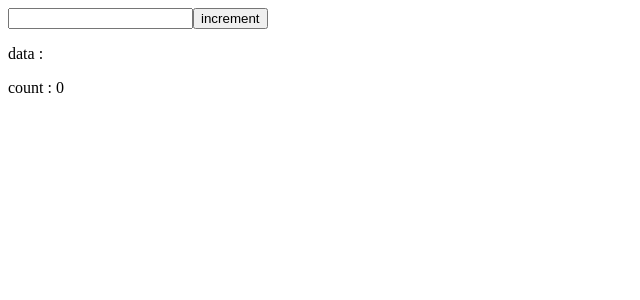
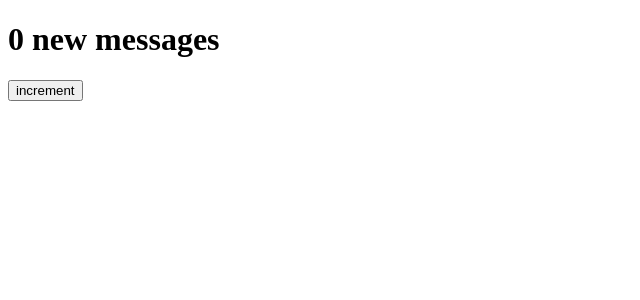
Before and after one commit to mdmusharruf13/React-Hooks, a React (Vite) app: page / in a window 1280 px wide. Shown: the top 300 px of the page, without its empty margins (0-640 px from the left). Built offline with nearby package versions, Linux system fonts and the light colour scheme.

Commit message:
useEffect without dependencies

```diff
--- a/src/App.jsx
+++ b/src/App.jsx
@@ -1,6 +1,8 @@
 // import UseState_01 from "./hooks/UseState/UseState_01"
 // import UseState_02 from "./hooks/UseState/UseState_02"
-import UseState_03 from "./hooks/UseState/UseState_03"
+// import UseState_03 from "./hooks/UseState/UseState_03"
+
+import UseEffect_01 from "./hooks/UseEffect/UseEffect_01"
 
 function App() {
 
@@ -10,7 +12,9 @@ function App() {
 
         {/* <UseState_02 /> */}
 
-        <UseState_03 />
+        {/* <UseState_03 /> */}
+
+        <UseEffect_01 />
     </>
   )
 }
--- /dev/null
+++ b/src/hooks/UseEffect/UseEffect_01.jsx
@@ -0,0 +1,19 @@
+import React, { useEffect, useState } from 'react'
+
+function UseEffect_01() {
+
+    const [count, setCount] = useState(0);
+
+    useEffect(() => {
+        document.title = `${count} new messages!`;
+    });
+
+    return (
+        <>
+            <h1>{count} new messages</h1>
+            <button onClick={() => setCount(count+1)}>increment</button>
+        </>
+    )
+}
+
+export default UseEffect_01;
```
